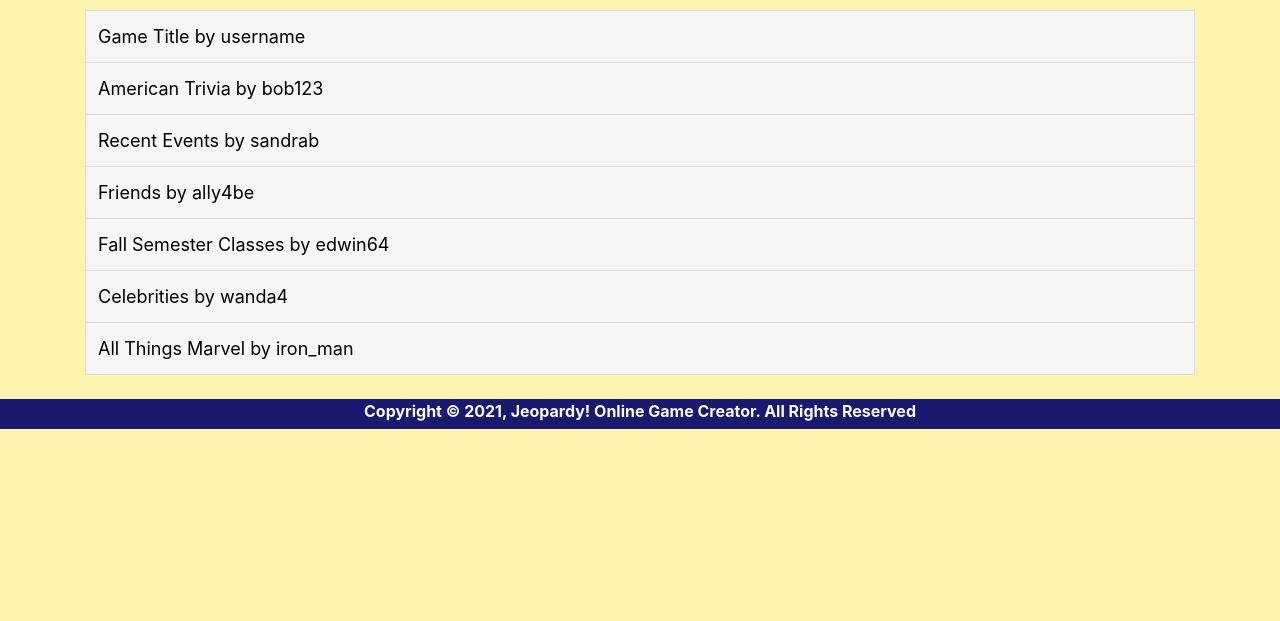
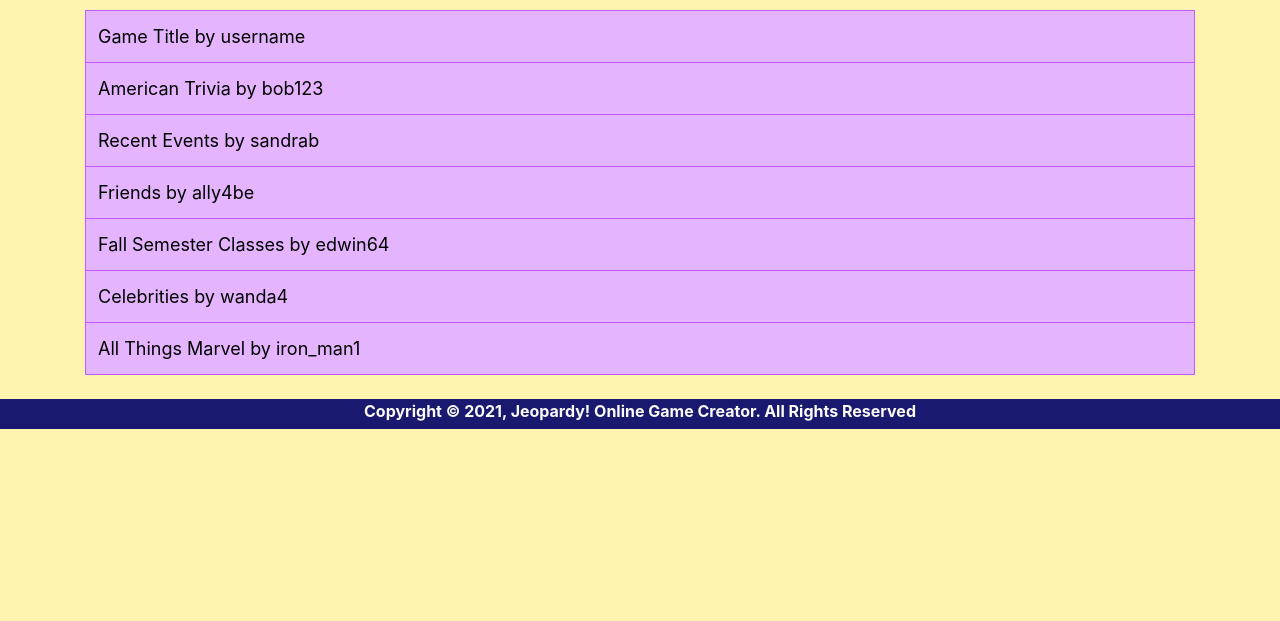
Before and after one commit to Mwtighe/cs4640-project, a PHP site: page /browse.html in a window 1280 px wide. Shown: the part 179-800 px from the top of the page. Run offline with PHP 8.4, Linux system fonts and the light colour scheme.

Commit message:
browse page

```diff
--- a/browse.css
+++ b/browse.css
@@ -31,8 +31,9 @@ body {
 }
 
 #myInput {
-    background-image: url('/css/searchicon.png'); /* Add a search icon to input */
-    background-position: 10px 12px; /* Position the search icon */
+    background-image: url('http://images.clipartpanda.com/magnifying-glass-clipart-transparent-background-search-icon.svg'); /* Add a search icon to input */
+    background-size: 40px 50px;
+    background-position: 5px 1px; /* Position the search icon */
     background-repeat: no-repeat; /* Do not repeat the icon image */
     width: 100%; /* Full-width */
     font-size: 16px; /* Increase font-size */
@@ -49,9 +50,9 @@ body {
   }
 
   #myUL li a {
-    border: 1px solid #ddd; /* Add a border to all links */
+    border: 1px solid rgb(193, 90, 253); /* Add a border to all links */
     margin-top: -1px; /* Prevent double borders */
-    background-color: #f6f6f6; /* Grey background color */
+    background-color: rgb(228, 180, 255); /* Grey background color */
     padding: 12px; /* Add some padding */
     text-decoration: none; /* Remove default text underline */
     font-size: 18px; /* Increase the font-size */
@@ -60,5 +61,5 @@ body {
   }
 
   #myUL li a:hover:not(.header) {
-    background-color: #eee; /* Add a hover effect to all links, except for headers */
+    background-color: rgb(140, 51, 192); /* Add a hover effect to all links, except for headers */
   }
--- a/browse.html
+++ b/browse.html
@@ -76,7 +76,7 @@
 
   <li><a href="#">Fall Semester Classes by edwin64</a></li>
   <li><a href="#">Celebrities by wanda4</a></li>
-  <li><a href="#">All Things Marvel by iron_man</a></li>
+  <li><a href="#">All Things Marvel by iron_man1</a></li>
 </ul>
 </div>
 
```
